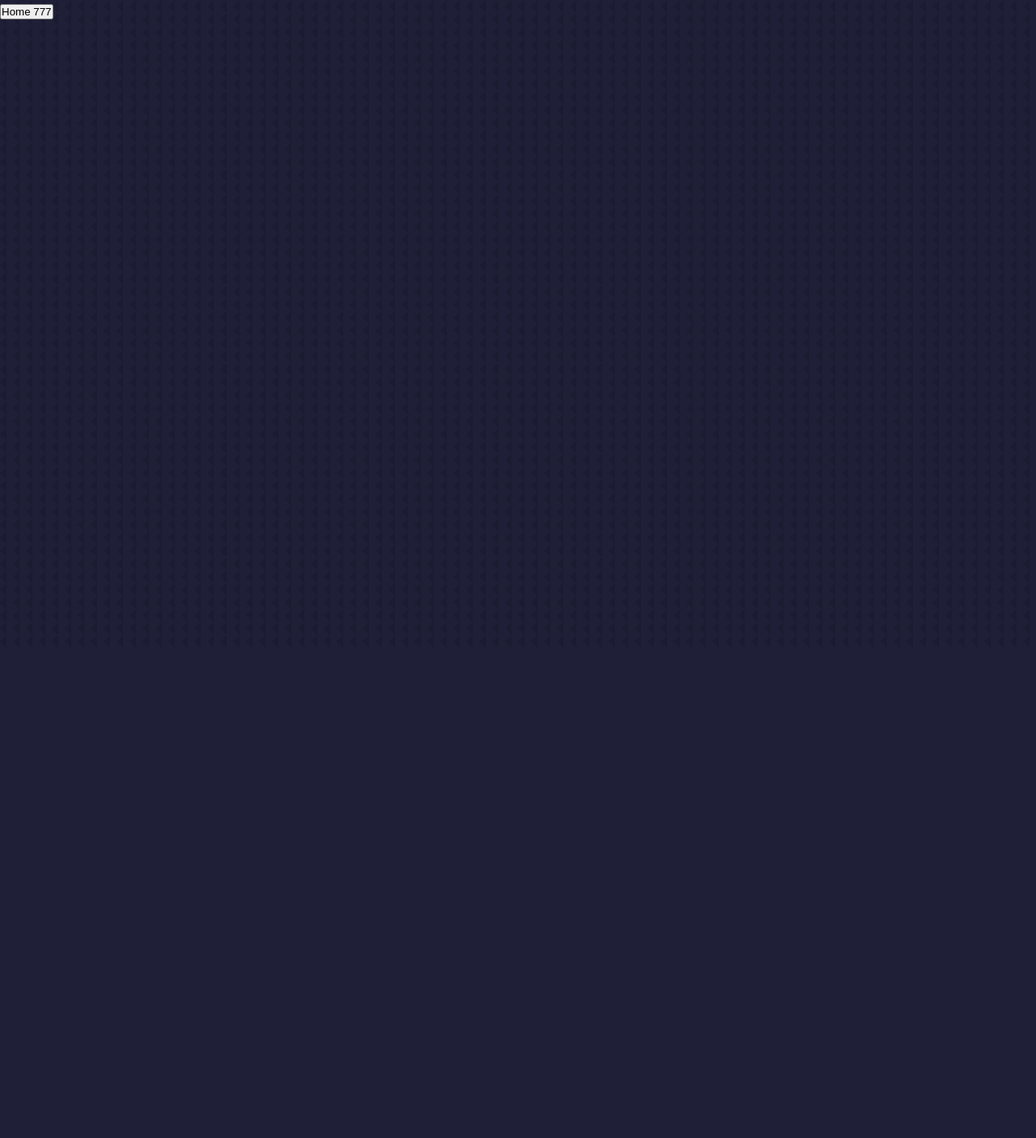
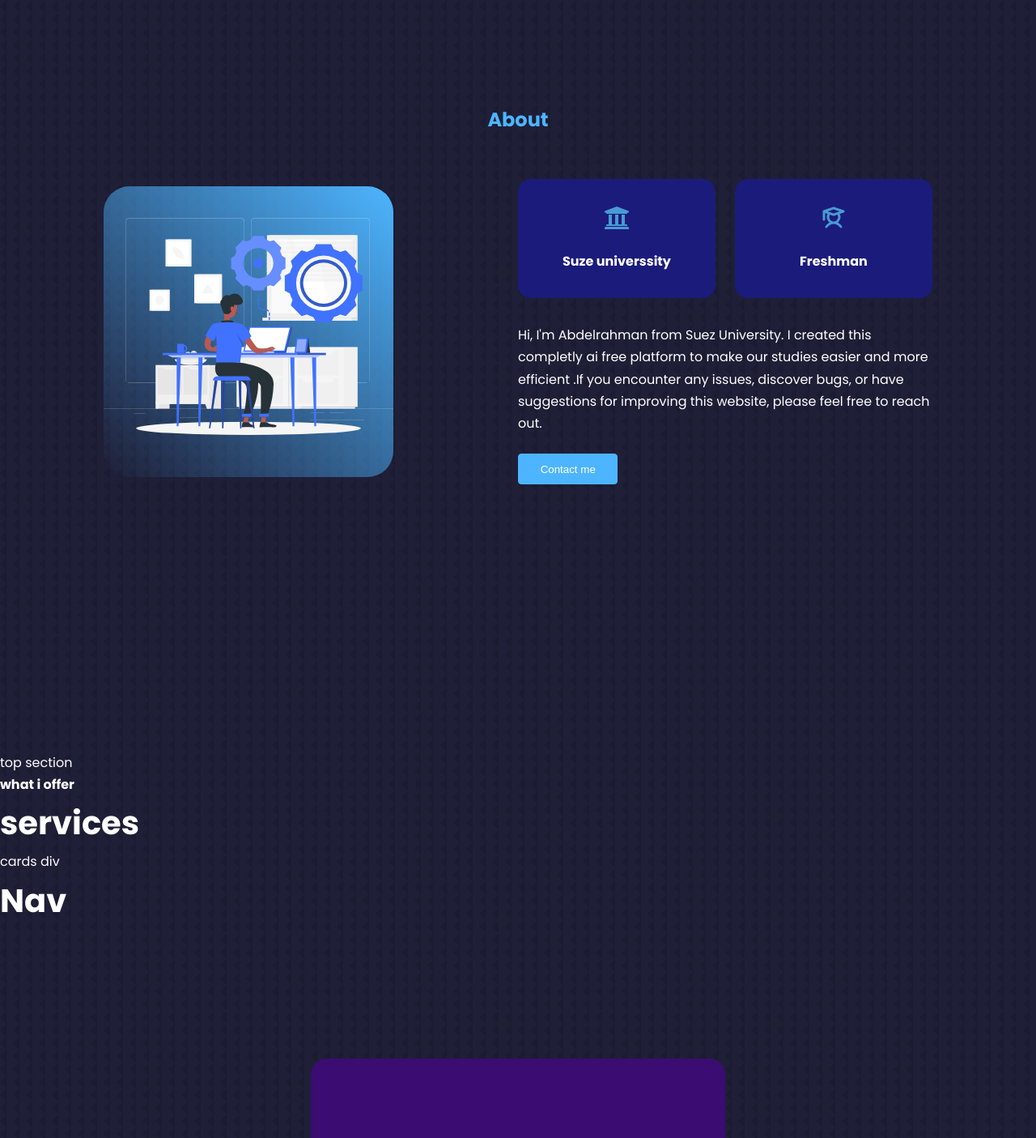
Before and after one commit to abdelrahmanmansour321-art/test, a React (Vite) app: page / in a window 1280 px wide. Before the commit this address had no page. Shown: the top 1405 px of the page at 81% size. Before the commit the page ends 800 px from the top, so only its background shows below. Built offline with nearby package versions, Linux system fonts and the light colour scheme.

Commit message:
Update App.jsx

```diff
--- a/src/App.jsx
+++ b/src/App.jsx
@@ -19,10 +19,10 @@ function App() {
   return (
     <>
 
-    {/* <About />
+ <About />
      <Services2 />
     <Nav />
-     <Login /> */}
+     <Login />
 
   <Link to="/home">
     <div >
```
